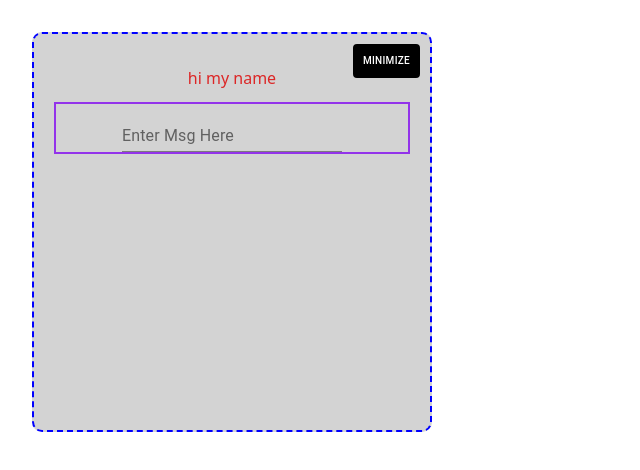
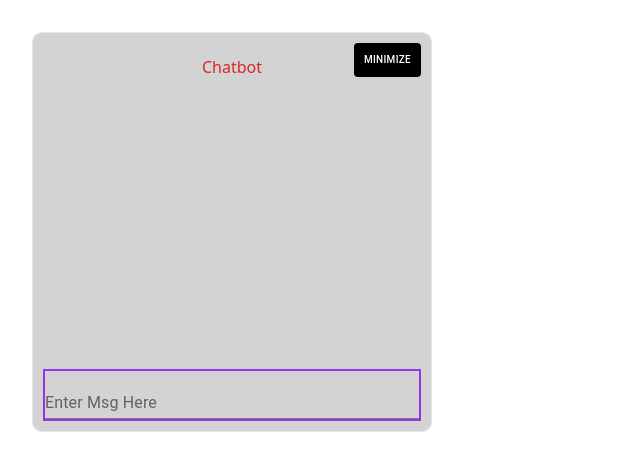
Before and after one commit to Sachin24704/Chatbot, a React (Vite) app: page / in a window 1280 px wide. Shown: the top 470 px of the page, without its empty margins (0-640 px from the left). Built offline with nearby package versions, Linux system fonts and the light colour scheme.

Commit message:
UI changes done

```diff
--- a/src/components/Chatbot.jsx
+++ b/src/components/Chatbot.jsx
@@ -62,9 +62,9 @@ const ChatbotContainer = () => {
     }
   };
   const containerStyle = {
-    border: "2px dashed blue",
+    //border: "2px dashed blue",
     backgroundColor: "lightgray",
-    padding: "20px",
+    padding: "10px",
     borderRadius: "10px",
     display: "",
     justifyContent: "",
@@ -76,7 +76,7 @@ const ChatbotContainer = () => {
   return (
     <>
       <div
-        className="chatbot-container flex-col overflow-auto"
+        className="chatbot-container border flex flex-col overflow-auto"
         style={containerStyle}
       >
         <Button
@@ -95,17 +95,28 @@ const ChatbotContainer = () => {
         >
           minimize
         </Button>
-        <h1 className="text-red-600 my-3">hi my name </h1>
-        <div className="flex flex-grow flex-col items-start space-y-2 break-words ">
+        <h1 className="text-red-600 my-3">Chatbot </h1>
+        <div className="flex break-words flex-col items-start space-y-2 mt-4">
           {/* <Msg /> */}
-          {chatHistory.map((chat, index) => (
-            <Msg key={index} props={chat} />
-          ))}
+
+          {chatHistory.map((chat, index) =>
+            // <Msg key={index} props={chat} />
+            chat.sender === "user" ? (
+              <div className="bg-blue-500 w-2/5 break-words ml-auto text-white py-2 px-4 rounded-lg">
+                <p className="text-left">{chat.message}</p>
+              </div>
+            ) : (
+              <div className="bg-blue-500 text-white py-2 px-4 rounded-lg">
+                <p className="break-words text-left">{chat.message}</p>
+              </div>
+            )
+          )}
         </div>
 
-        <div className="mt-auto border-solid border-2 border-purple-600">
-          <form onSubmit={handleFormSubmit}>
+        <div className="mt-auto w-full border-solid border-2 border-purple-600">
+          <form className="w-full" onSubmit={handleFormSubmit}>
             <TextField
+              className="w-full no-underline hover:no-underline"
               label="Enter Msg Here"
               value={inputText}
               onChange={(event) => setInputText(event.target.value)}
```
